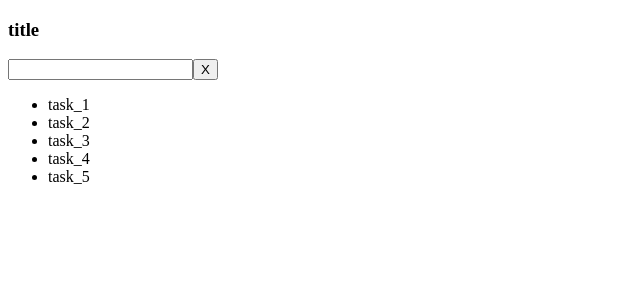
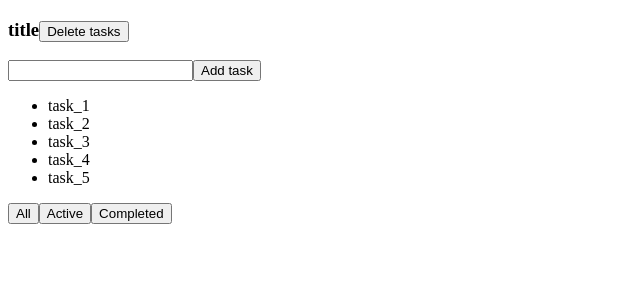
Before and after one commit to kwin64/todo, a React (Create React App) app in the folder todo/: page / in a window 1280 px wide. Shown: the top 300 px of the page, without its empty margins (0-640 px from the left). Built offline with nearby package versions, Linux system fonts and the light colour scheme.

Commit message:
refactoring todolist

```diff
--- /dev/null
+++ b/todo/src/ButtonsFiltering/ButtonsFiltering.tsx
@@ -0,0 +1,13 @@
+import React from 'react';
+
+function ButtonsFiltering() {
+    return (
+        <div>
+            <button>All</button>
+            <button>Active</button>
+            <button>Completed</button>
+        </div>
+    );
+}
+
+export default ButtonsFiltering;
--- /dev/null
+++ b/todo/src/Tasks/Tasks.tsx
@@ -0,0 +1,15 @@
+import React from 'react';
+
+function Tasks() {
+    return (
+        <ul>
+            <li>task_1</li>
+            <li>task_2</li>
+            <li>task_3</li>
+            <li>task_4</li>
+            <li>task_5</li>
+        </ul>
+    );
+}
+
+export default Tasks;
--- /dev/null
+++ b/todo/src/TasksManagement/TasksManagement.tsx
@@ -0,0 +1,12 @@
+import React from 'react';
+
+function TasksManagement() {
+    return (
+        <div>
+            <h3>title<button>Delete tasks</button></h3>
+            <input/><button>Add task</button>
+        </div>
+    );
+}
+
+export default TasksManagement;
--- a/todo/src/Todolist.tsx
+++ b/todo/src/Todolist.tsx
@@ -1,19 +1,15 @@
 import React from 'react';
-import './App.css';
+import './Todolist.css';
+import ButtonsFiltering from './ButtonsFiltering/ButtonsFiltering';
+import Tasks from './Tasks/Tasks';
+import TasksManagement from './TasksManagement/TasksManagement';
 
 function TodoList() {
     return (
         <div>
-            <h3>title</h3>
-            <input />
-            <button>X</button>
-            <ul>
-                <li>task_1</li>
-                <li>task_2</li>
-                <li>task_3</li>
-                <li>task_4</li>
-                <li>task_5</li>
-            </ul>
+            <TasksManagement/>
+            <Tasks/>
+            <ButtonsFiltering/>
         </div>
     );
 }
```
Also changed, not shown: todo/src/App.css (deleted), todo/src/Todolist.css (added).
